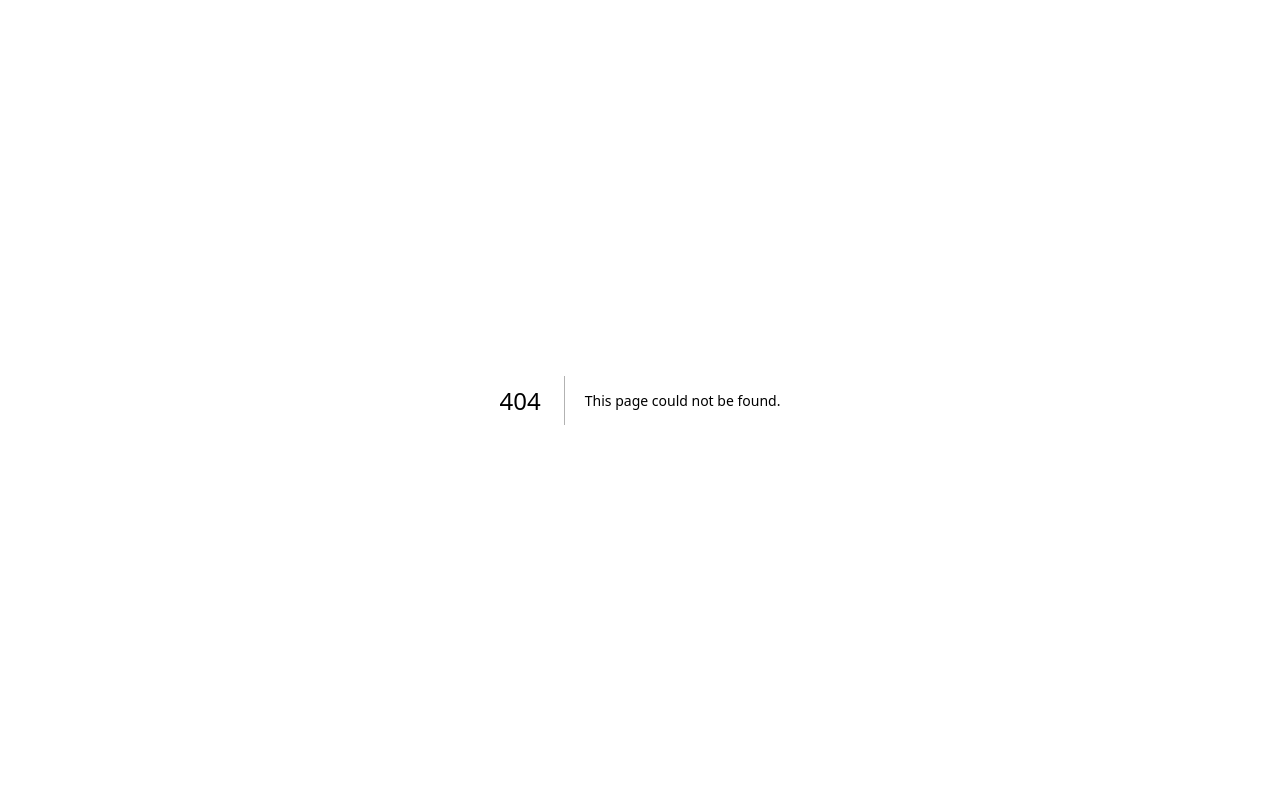
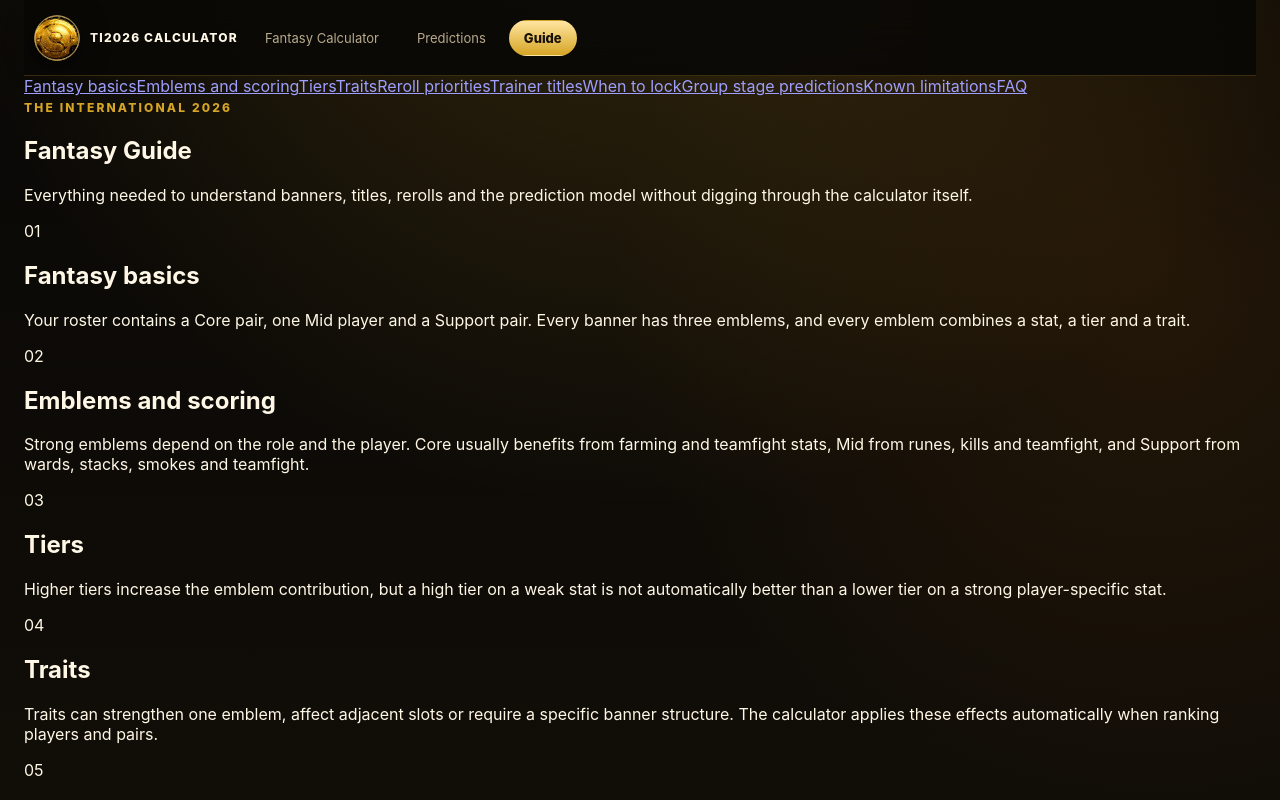
Before and after one commit to Kadadji1/dota2-fantasy-optimizer-2026, a Next.js app: page /guide in a window 1280 px wide. Before the commit this address had no page. Shown: the top 800 px of the page. Built offline with nearby package versions, Linux system fonts and the light colour scheme.

Commit message:
Add standalone guide page

```diff
--- /dev/null
+++ b/app/guide/page.tsx
@@ -0,0 +1,57 @@
+import type { Metadata } from "next";
+import Link from "next/link";
+
+export const metadata: Metadata = {
+  title: "TI2026 Fantasy Guide",
+  description: "Complete TI2026 Fantasy guide covering banners, emblems, traits, titles, rerolls and predictions.",
+  alternates: { canonical: "/guide" }
+};
+
+const sections = [
+  { id: "basics", title: "Fantasy basics", body: "Your roster contains a Core pair, one Mid player and a Support pair. Every banner has three emblems, and every emblem combines a stat, a tier and a trait." },
+  { id: "emblems", title: "Emblems and scoring", body: "Strong emblems depend on the role and the player. Core usually benefits from farming and teamfight stats, Mid from runes, kills and teamfight, and Support from wards, stacks, smokes and teamfight." },
+  { id: "tiers", title: "Tiers", body: "Higher tiers increase the emblem contribution, but a high tier on a weak stat is not automatically better than a lower tier on a strong player-specific stat." },
+  { id: "traits", title: "Traits", body: "Traits can strengthen one emblem, affect adjacent slots or require a specific banner structure. The calculator applies these effects automatically when ranking players and pairs." },
+  { id: "rerolls", title: "Reroll priorities", body: "Avoid rerolling a banner only because one displayed percentage looks low. Compare the stat, player history, tier, trait activation and the risk of losing two already strong emblems." },
+  { id: "titles", title: "Trainer titles", body: "Prefixes are estimated from each player’s historical hero pool. Suffixes depend on future match events, so the calculator shows them as conditional scenarios and groups them into Stable, Gamble and Avoid." },
+  { id: "timing", title: "When to lock", body: "For the most accurate values, finalize the roster close to roster lock. Valve may still adjust scoring, and additional tournament results can improve the dataset." },
+  { id: "predictions", title: "Group stage predictions", body: "The Predictions page shows the balanced-model probability for every team and every possible finish. You can swap teams between slots while keeping the bracket complete." },
+  { id: "limits", title: "Known limitations", body: "Some events are not exposed reliably by public match data. Lotus values and several suffix conditions should therefore be treated as approximate or conditional." },
+  { id: "faq", title: "FAQ", body: "High percentages are not always better, Prefix recommendations change with the roster, and Suffix values are not guaranteed points. The tool is free and community-built." }
+];
+
+export default function GuidePage() {
+  return (
+    <main className="site-shell guide-page">
+      <header className="topbar guide-topbar">
+        <Link href="/" className="brand"><span className="brand-mark">TI</span><span>TI2026 CALCULATOR</span></Link>
+        <nav className="page-tabs primary-page-tabs" aria-label="Primary navigation">
+          <Link href="/">Fantasy Calculator</Link>
+          <Link href="/predictions">Predictions</Link>
+          <Link href="/guide" className="active">Guide</Link>
+        </nav>
+      </header>
+      <div className="section-nav-wrap">
+        <nav className="section-nav" aria-label="Guide navigation">
+          {sections.map((section) => <a key={section.id} href={`#${section.id}`}>{section.title}</a>)}
+        </nav>
+      </div>
+
+      <section className="guide-hero">
+        <span className="eyebrow">THE INTERNATIONAL 2026</span>
+        <h1>Fantasy Guide</h1>
+        <p>Everything needed to understand banners, titles, rerolls and the prediction model without digging through the calculator itself.</p>
+      </section>
+
+      <section className="guide-grid">
+        {sections.map((section, index) => (
+          <article className="guide-card" id={section.id} key={section.id}>
+            <span>{String(index + 1).padStart(2, "0")}</span>
+            <h2>{section.title}</h2>
+            <p>{section.body}</p>
+          </article>
+        ))}
+      </section>
+    </main>
+  );
+}
```
